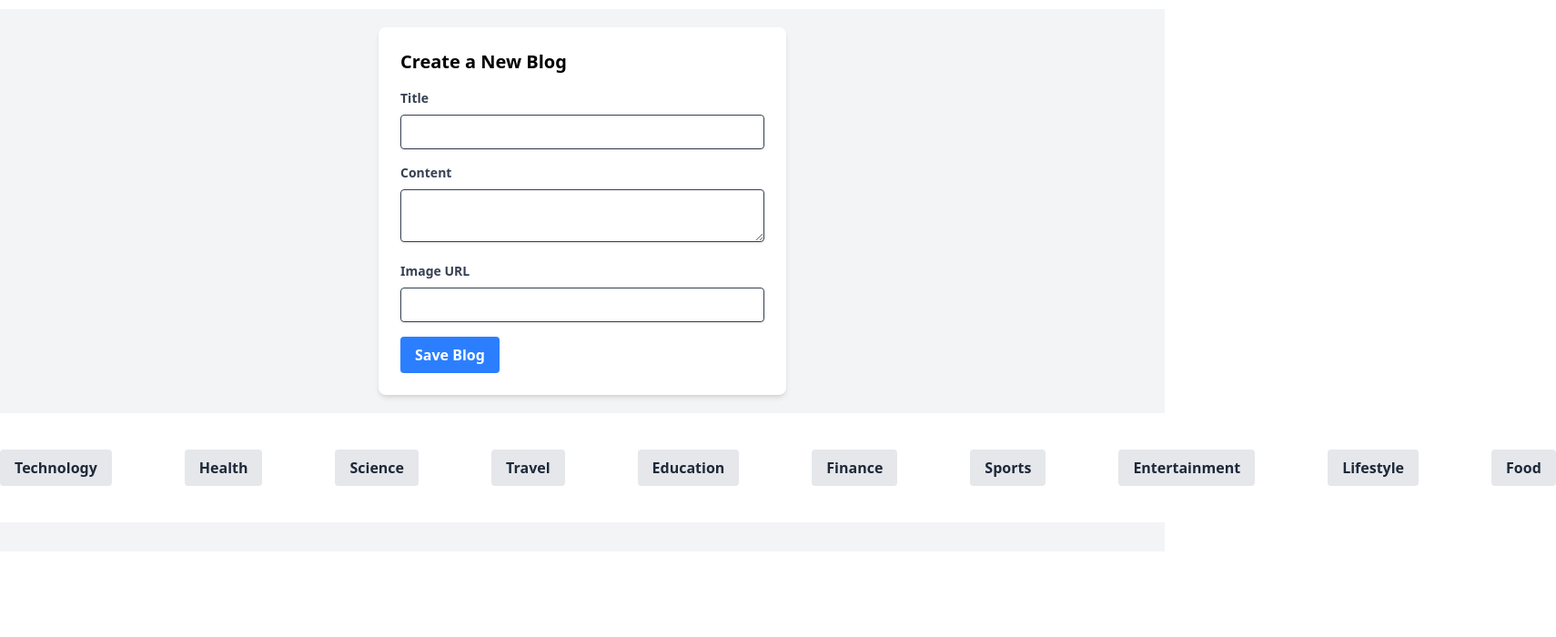
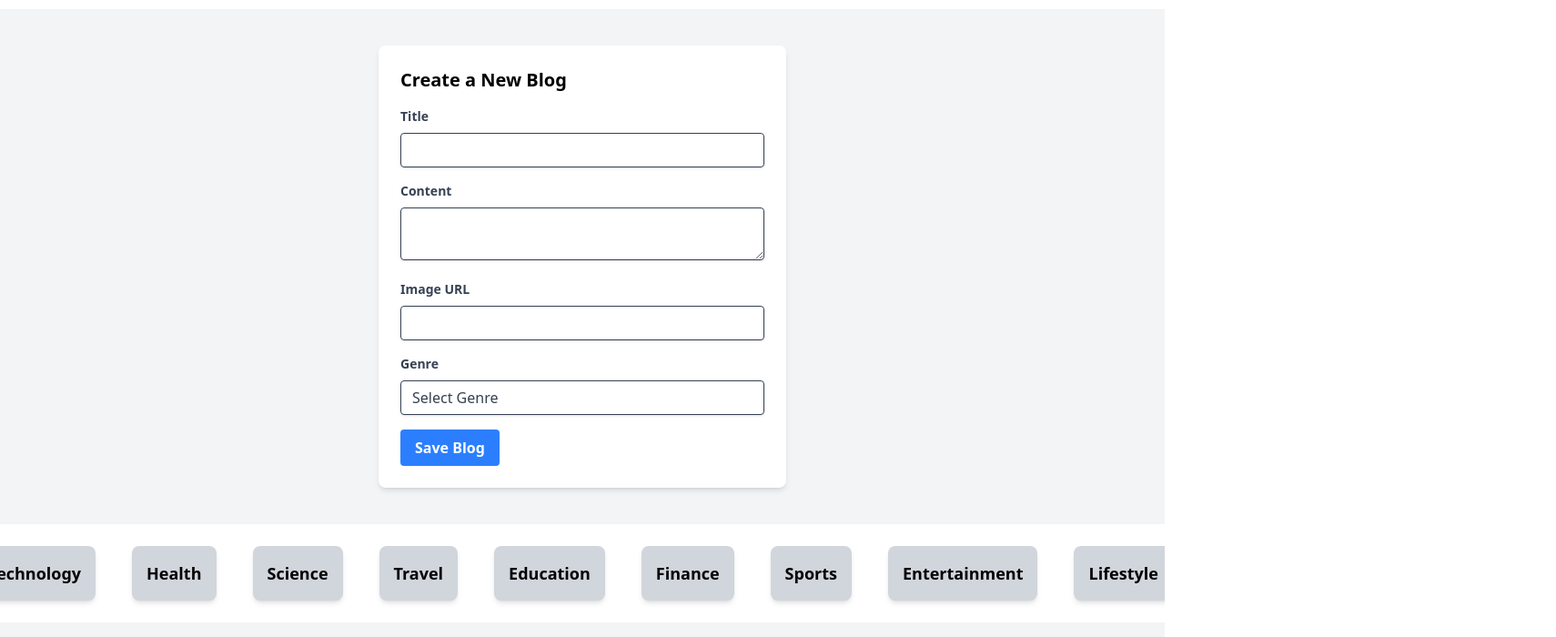
Before and after one commit to NatarajanK1407/Blog-React, a React (Vite) app: page / in a window 1280 px wide. Shown: the part 142-842 px from the top of the page at 91% size, 1710 px wide, since content can reach past the window. Before the commit the page ends 800 px from the top, so only its background shows below. Built offline with nearby package versions, Linux system fonts and the light colour scheme.

Commit message:
Complete Suggestion

```diff
--- a/src/App.jsx
+++ b/src/App.jsx
@@ -6,6 +6,7 @@ import GenereSuggestions from './components/GenereSuggestions.jsx'
 
 const App = () => {
     const [blogs, setBlogs] = useState([]);
+    const [selectedGenre, setSelectedGenre] = useState('All');
 
     useEffect(() => {
         const storedBlogs = JSON.parse(localStorage.getItem('blogs')) || [];
@@ -18,6 +19,10 @@ const App = () => {
         localStorage.setItem('blogs', JSON.stringify(updatedBlogs));
     };
 
+    const filteredBlogs = selectedGenre === 'All'
+        ? blogs
+        : blogs.filter(blog => blog.genre === selectedGenre);
+
     return (
         <>
             <div>
@@ -26,10 +31,10 @@ const App = () => {
             <h1 className='text-center text-3xl my-5'>Everything you need to know..</h1>
             <BlogForm addBlog={addBlog} />
             <div>
-                <GenereSuggestions />
+                <GenereSuggestions selectedGenre={selectedGenre} setSelectedGenre={setSelectedGenre} />
             </div>
-        <div className="grid grid-cols-1 md:grid-cols-2 lg:grid-cols-3 gap- p-4 bg-gray-100">
-                {blogs.map((blog, index) => (
+            <div className="grid grid-cols-1 md:grid-cols-2 lg:grid-cols-3 gap-6 p-4 bg-gray-100">
+                {filteredBlogs.map((blog, index) => (
                     <AddBlog key={index} blogId={index} title={blog.title} content={blog.content} imageUrl={blog.imageUrl} />
                 ))}
             </div>
--- a/src/components/BlogForm.jsx
+++ b/src/components/BlogForm.jsx
@@ -4,19 +4,26 @@ const BlogForm = ({ addBlog }) => {
     const [title, setTitle] = useState('');
     const [content, setContent] = useState('');
     const [imageUrl, setImageUrl] = useState('');
+    const [genre, setGenre] = useState('');
+
+    const genres = [
+        'Technology', 'Health', 'Science', 'Travel', 'Education',
+        'Finance', 'Sports', 'Entertainment', 'Lifestyle', 'Food'
+    ];
 
     const handleSubmit = (e) => {
         e.preventDefault();
-        const newBlog = { title, content, imageUrl };
+        const newBlog = { title, content, imageUrl, genre };
         addBlog(newBlog);
         setTitle('');
         setContent('');
         setImageUrl('');
+        setGenre('');
     }
 
     return (
-        <div className="py-5 flex justify-center max-h-screen bg-gray-100">
-            <form className="w-full max-w-md bg-white shadow-md rounded-lg p-6" onSubmit={handleSubmit}>
+        <div className="flex justify-center max-h-screen bg-gray-100 py-10">
+            <form className="mt -10 w-full max-w-md bg-white shadow-md rounded-lg p-6" onSubmit={handleSubmit}>
                 <h2 className="text-xl font-bold mb-4">Create a New Blog</h2>
                 <div className="mb-4">
                     <label className="block text-gray-700 text-sm font-bold mb-2" htmlFor="title">
@@ -55,6 +62,23 @@ const BlogForm = ({ addBlog }) => {
                         className="shadow appearance-none border rounded w-full py-2 px-3 text-gray-700 leading-tight focus:outline-none focus:shadow-outline"
                     />
                 </div>
+                <div className="mb-4">
+                    <label className="block text-gray-700 text-sm font-bold mb-2" htmlFor="genre">
+                        Genre
+                    </label>
+                    <select
+                        id="genre"
+                        value={genre}
+                        onChange={(e) => setGenre(e.target.value)}
+                        className="shadow appearance-none border rounded w-full py-2 px-3 text-gray-700 leading-tight focus:outline-none focus:shadow-outline"
+                        required
+                    >
+                        <option value="">Select Genre</option>
+                        {genres.map((g, index) => (
+                            <option key={index} value={g}>{g}</option>
+                        ))}
+                    </select>
+                </div>
                 <div className="flex items-center justify-between">
                     <button
                         type="submit"
--- a/src/components/GenereSuggestions.jsx
+++ b/src/components/GenereSuggestions.jsx
@@ -1,25 +1,22 @@
 import React from 'react'
 
-const GenereSuggestions = () => {
+const GenereSuggestions = ({ selectedGenre, setSelectedGenre }) => {
     const suggestions = [
-        'Technology',
-        'Health',
-        'Science',
-        'Travel',
-        'Education',
-        'Finance',
-        'Sports',
-        'Entertainment',
-        'Lifestyle',
-        'Food'
+        'All', 'Technology', 'Health', 'Science', 'Travel', 'Education',
+        'Finance', 'Sports', 'Entertainment', 'Lifestyle', 'Food'
     ];
+
     return (
-        <div>
-            <div className="flex flex-wrap gap-20 my-10 w-max mx-auto">
-                {suggestions.map((suggestion, index) => (
-                    <button key={index} className="bg-gray-200 hover:bg-gray-300 text-gray-800 font-semibold py-2 px-4 rounded">{suggestion}</button>
-                ))}
-            </div>
+        <div className="flex justify-center gap-6 overflow-x-auto p-4">
+            {suggestions.map((title, index) => (
+                <div
+                    key={index}
+                    className={`hover:bg-gray-900 hover:text-amber-50  flex-shrink-0 bg-gray-300 shadow-md rounded-lg p-4 m-2 cursor-pointer ${selectedGenre === title ? 'bg-blue-200' : ''}`}
+                    onClick={() => setSelectedGenre(title)}
+                >
+                    <h3 className="text-lg font-bold">{title}</h3>
+                </div>
+            ))}
         </div>
     )
 }
```
